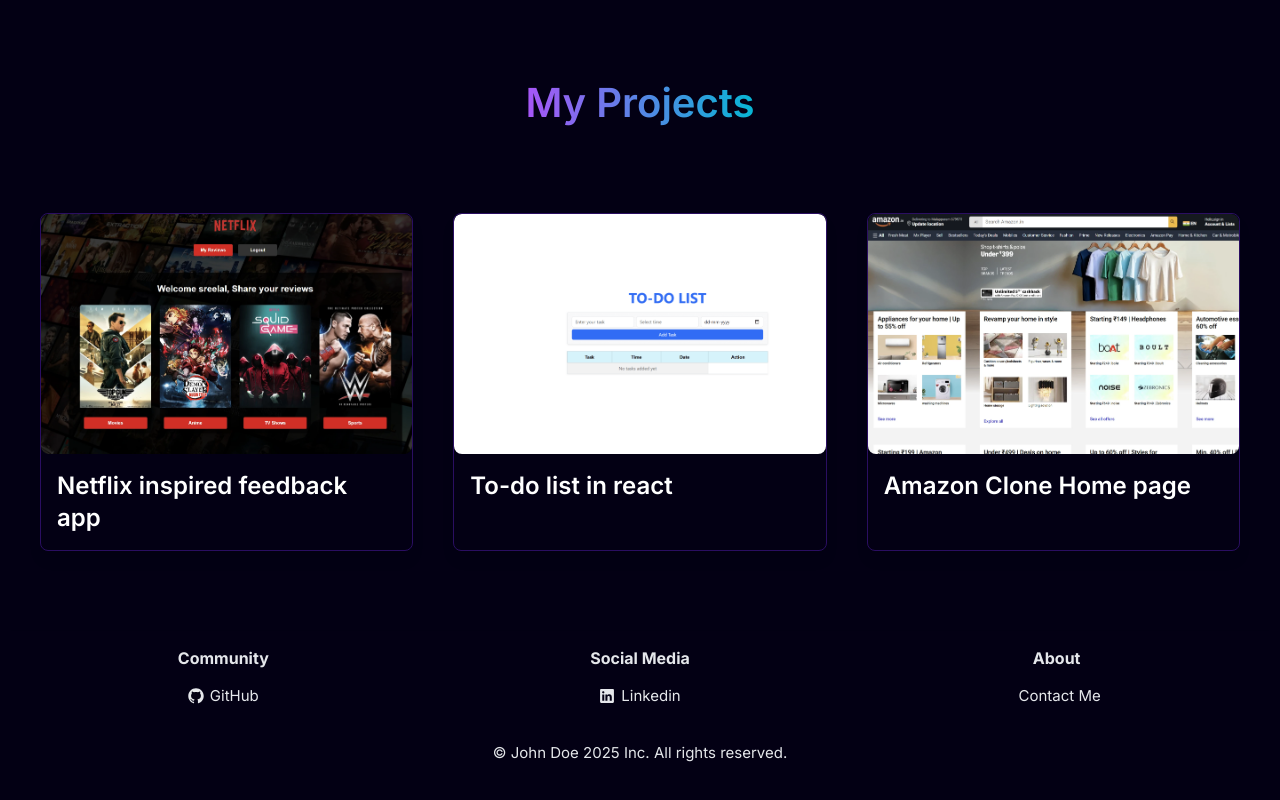
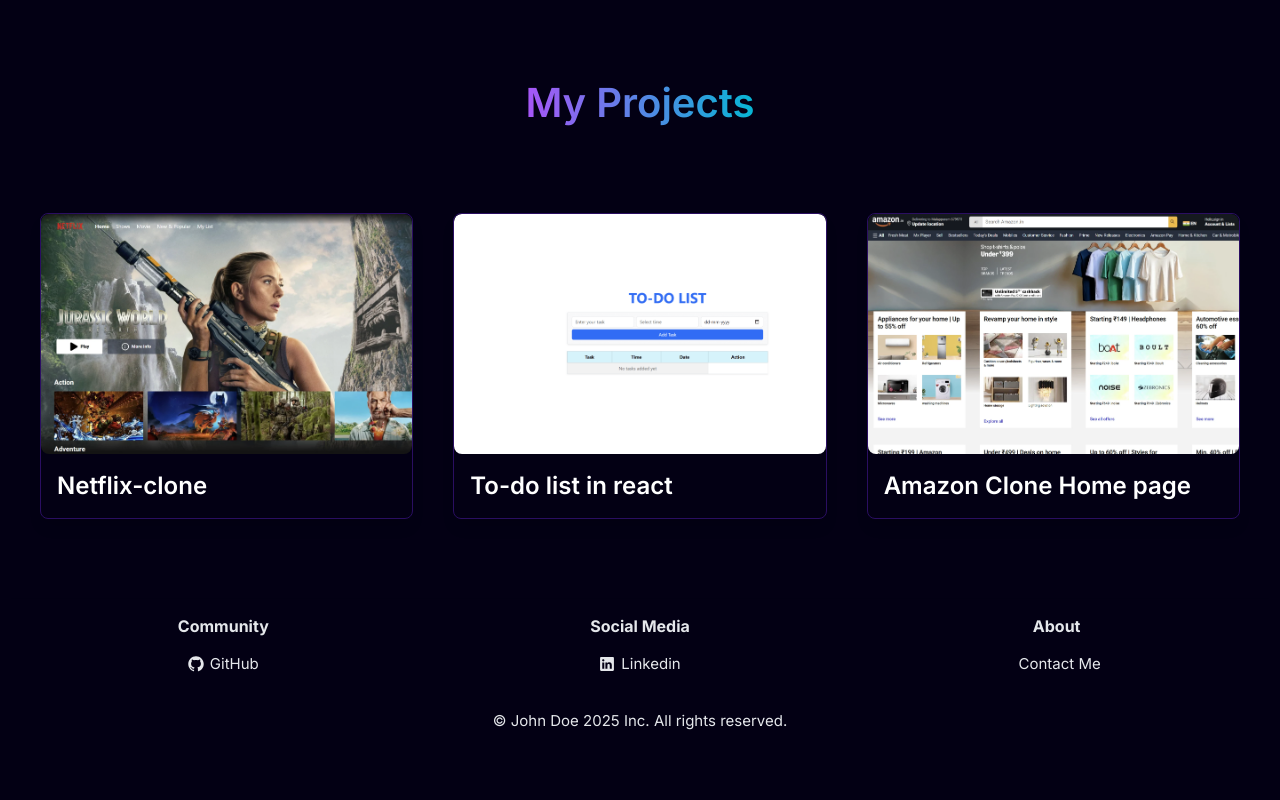
Before and after one commit to sreelal46/portfolio, a Next.js app: page / in a window 1280 px wide. Shown: the part 2268-3068 px from the top of the page. After the commit the page ends 3036 px from the top, so only its background shows below. Built offline with nearby package versions, Linux system fonts and the light colour scheme; a web font is replaced by a local one.

Commit message:
add some skills

```diff
--- a/constants/index.ts
+++ b/constants/index.ts
@@ -174,10 +174,10 @@
 
 export const PROJECTS = [
   {
-    title: "Netflix inspired feedback app",
+    title: "Netflix-clone",
 
-    image: "/projects/project-1.webp",
-    link: "https://github.com/sreelal46/review-app",
+    image: "/projects/home.webp",
+    link: "https://react-netflix-clone-puce.vercel.app/",
   },
   {
     title: "To-do list in react",
```
Also changed, not shown: public/projects/home.webp (added).
